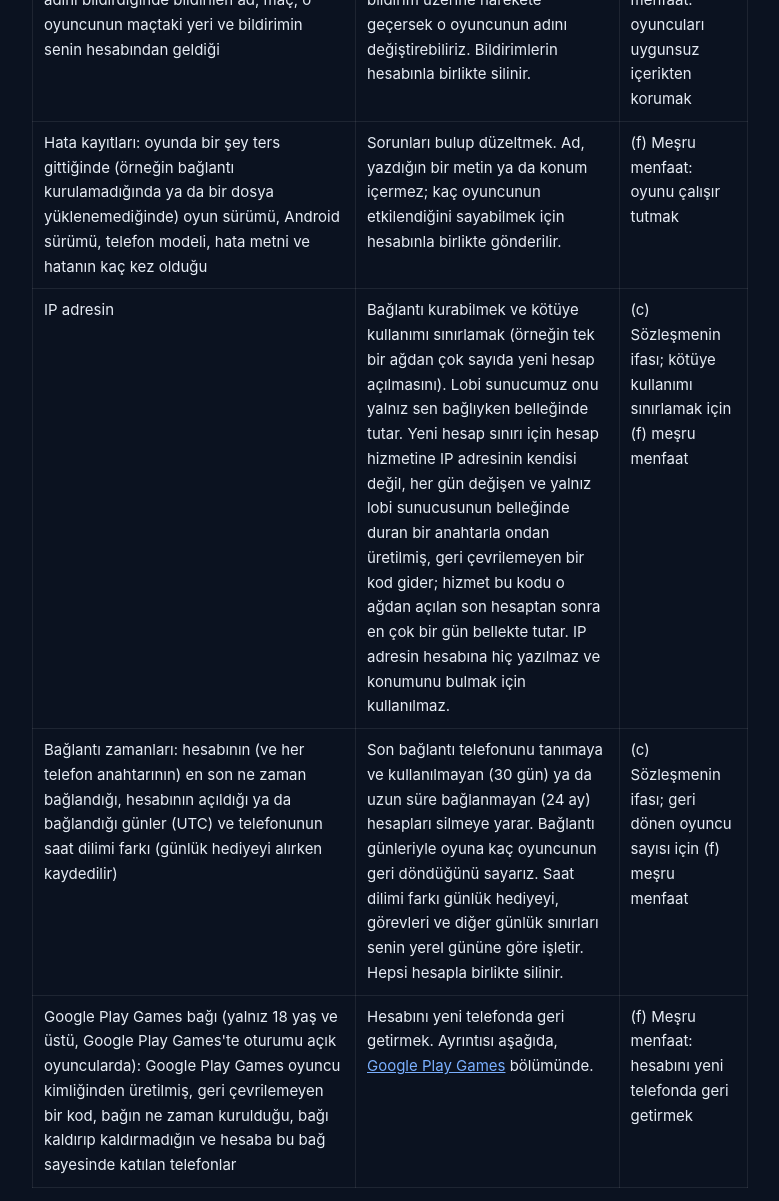
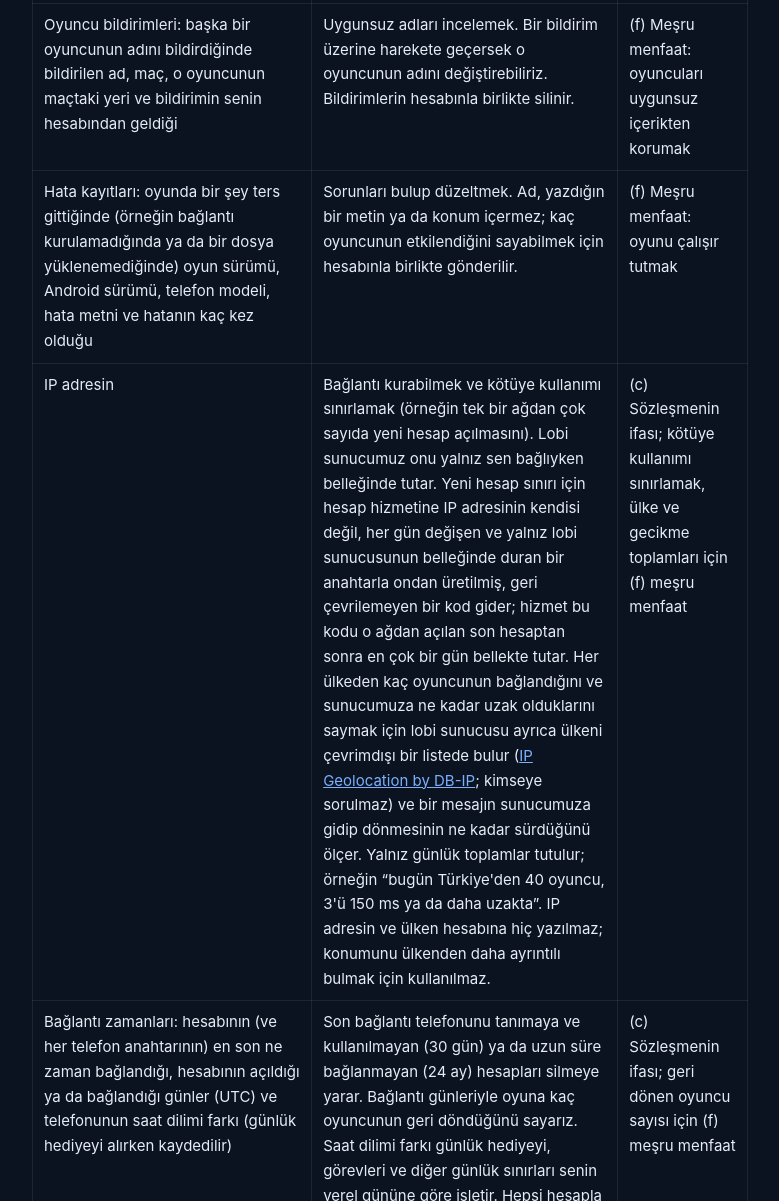
Before and after one commit to farukincibas-hue/farukincibas-hue.github.io, a plain HTML site: page dynamitearena-legal/privacy-policy-tr.html in a window 1280 px wide. Shown: the part 2907-4108 px from the top of the page, without its empty margins (250-1029 px from the left). Drawn offline with Linux system fonts and the light colour scheme.

Commit message:
legal: describe the country and latency totals for DynamiteArena
The lobby server looks up the player's country in an offline list
(IP Geolocation by DB-IP) and measures the round-trip time to the server.
Only daily totals are kept; neither the address nor the country is
written to the account. English and Turkish pages, same text as
docs/legal in the game repository.

Co-Authored-By: Claude Opus 5.5 <noreply@anthropic.com>

```diff
--- a/dynamitearena-legal/privacy-policy-tr.html
+++ b/dynamitearena-legal/privacy-policy-tr.html
@@ -177,9 +177,14 @@
             hesap açılmasını). Lobi sunucumuz onu yalnız sen bağlıyken belleğinde tutar. Yeni hesap
             sınırı için hesap hizmetine IP adresinin kendisi değil, her gün değişen ve yalnız lobi
             sunucusunun belleğinde duran bir anahtarla ondan üretilmiş, geri çevrilemeyen bir kod
-            gider; hizmet bu kodu o ağdan açılan son hesaptan sonra en çok bir gün bellekte tutar. IP adresin hesabına hiç yazılmaz ve
-            konumunu bulmak için kullanılmaz.</td>
-          <td>(c) Sözleşmenin ifası; kötüye kullanımı sınırlamak için (f) meşru menfaat</td>
+            gider; hizmet bu kodu o ağdan açılan son hesaptan sonra en çok bir gün bellekte tutar. Her
+            ülkeden kaç oyuncunun bağlandığını ve sunucumuza ne kadar uzak olduklarını saymak için lobi
+            sunucusu ayrıca ülkeni çevrimdışı bir listede bulur (<a href="https://db-ip.com">IP Geolocation
+            by DB-IP</a>; kimseye sorulmaz) ve bir mesajın sunucumuza gidip dönmesinin ne kadar sürdüğünü
+            ölçer. Yalnız günlük toplamlar tutulur; örneğin &ldquo;bugün Türkiye'den 40 oyuncu, 3'ü
+            150&nbsp;ms ya da daha uzakta&rdquo;. IP adresin ve ülken hesabına hiç yazılmaz; konumunu
+            ülkenden daha ayrıntılı bulmak için kullanılmaz.</td>
+          <td>(c) Sözleşmenin ifası; kötüye kullanımı sınırlamak, ülke ve gecikme toplamları için (f) meşru menfaat</td>
         </tr>
         <tr>
           <td>Bağlantı zamanları: hesabının (ve her telefon anahtarının) en son ne zaman bağlandığı,
```
Also changed, not shown: dynamitearena-legal/privacy-policy.html (+7 -2 lines).
